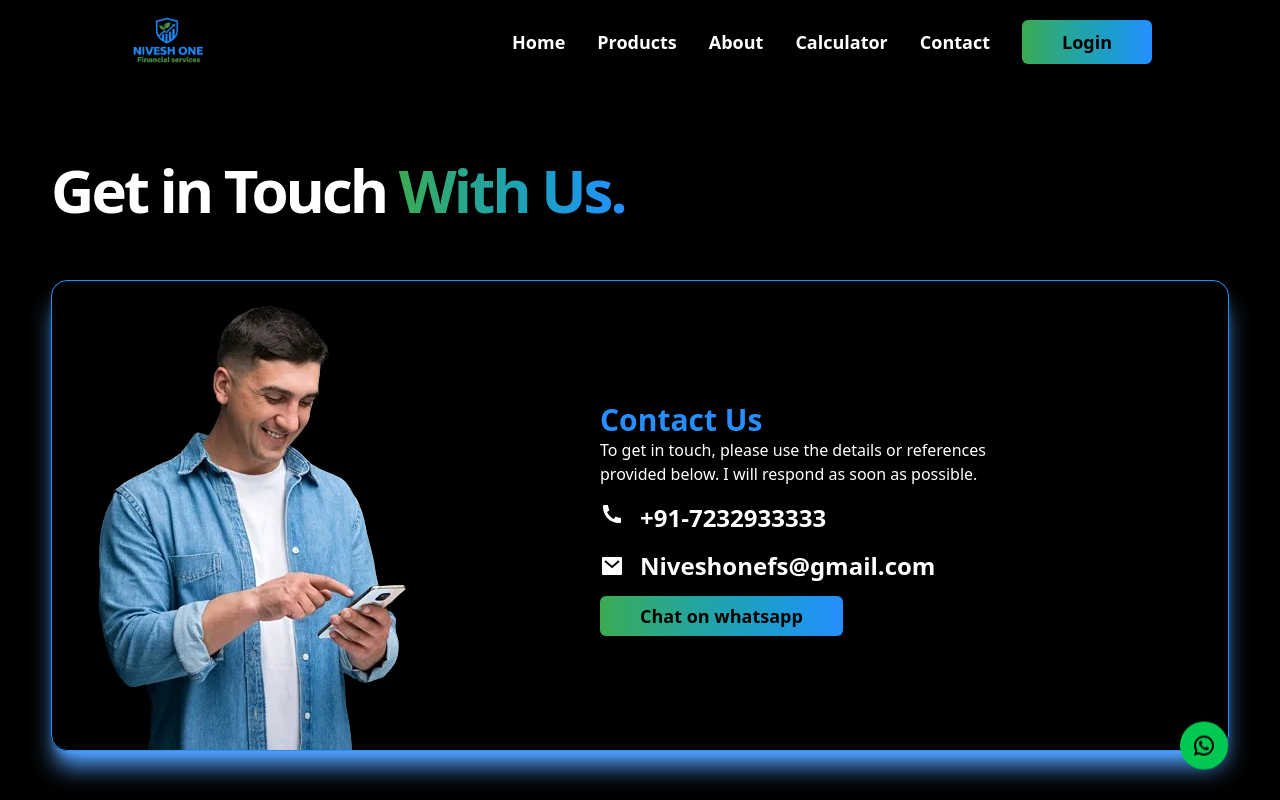
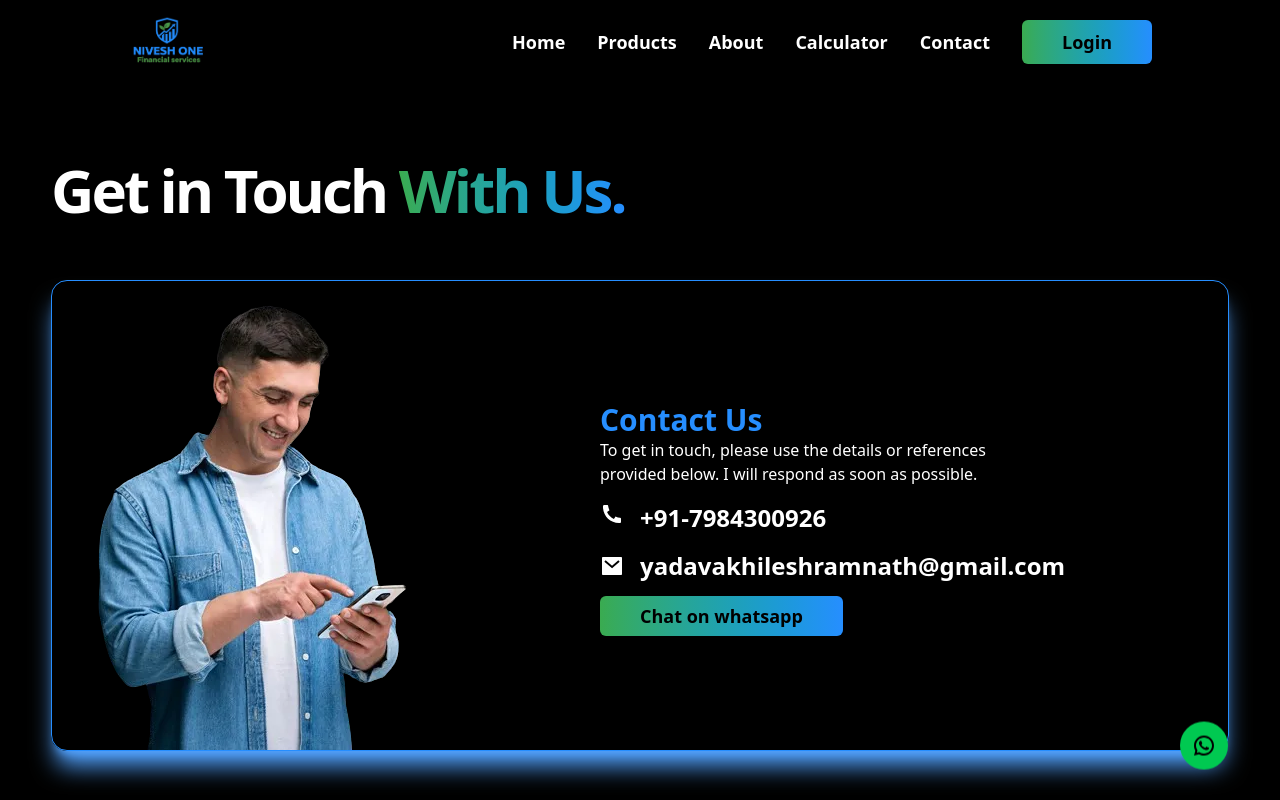
Before and after one commit to CodeByAkhilesh/Niveshone, a React (Vite) app: page /contact in a window 1280 px wide. Shown: the top 800 px of the page. Built offline with nearby package versions, Linux system fonts and the light colour scheme.

Commit message:
update: replace dummy contact information with original details

```diff
--- a/src/components/ui/WhatsappIcon.jsx
+++ b/src/components/ui/WhatsappIcon.jsx
@@ -4,7 +4,7 @@ import { RiWhatsappLine } from "@remixicon/react";
 const WhatsappIcon = () => {
   return (
     <a
-      href="https://wa.me/+917984300926"
+      href="https://wa.me/917984300926?text=Hi%20Nivesh%20One"
       target="_blank"
       className="whatsappIcon bg-green-500 w-12 h-12 flex items-center justify-center rounded-full fixed bottom-6 right-10 md:right-13 lg:right-13 hover:scale-110 transition z-40"
     >
--- a/src/pages/Products.jsx
+++ b/src/pages/Products.jsx
@@ -64,7 +64,7 @@ function Products() {
               />{" "}
               <Button
                 btnName={"Chat On Whatsapp"}
-                to={"https://wa.me/917984300929?text=Hi%20Mutual%20Fund"}
+                to={"https://wa.me/917984300926?text=Hi%20Nivesh%20One"}
                 target={"_blank"}
               />
             </div>
--- a/src/pages/contact/Contact.jsx
+++ b/src/pages/contact/Contact.jsx
@@ -35,7 +35,7 @@ const Contact = () => {
           <header className="pt-30 md:pt-40 md:px-10 lg:px-0">
             <SectionTitle title={"Get in Touch"} gradientTitle={"With Us."} />
           </header>
-          <figure className="w-full md:w-140 lg:w-full text-white rounded-2xl md:overflow-hidden flex flex-col lg:flex-row items-center justify-between mb-20 xl:mb-0 mx-auto border border-[#268eff] shadow-xl shadow-blue-400">
+          <figure className="w-full md:w-140 lg:w-full h-181.75 md:h-192 lg:h-117.75 text-white rounded-2xl md:overflow-hidden flex flex-col lg:flex-row items-center justify-between mb-20 xl:mb-0 mx-auto border border-[#268eff] shadow-xl shadow-blue-400">
             {/* Contect Us Visual Image  */}
             <img
               src={contectUsImg}
@@ -54,18 +54,18 @@ const Contact = () => {
                 <span>
                   <RiPhoneFill /> {/* Phone Icon  */}
                 </span>
-                +91-7232933333
+                +91-7984300926
               </h4>
               <h4 className="text-xl md:text-2xl font-bold pt-4 flex items-center gap-4">
                 <span>
                   <RiMailFill /> {/* Mail Icon  */}
                 </span>
-                Niveshonefs@gmail.com
+                yadavakhileshramnath@gmail.com
               </h4>
               <div className="pt-5 mx-auto lg:mx-0">
                 <Button
                   btnName={"Chat on whatsapp"}
-                  to={"https://wa.me/917984300929?text=Hi%20Mutual%20Fund"}
+                  to={"https://wa.me/917984300926?text=Hi%20Nivesh%20One"}
                   target={"_blank"}
                 />
               </div>
```
Also changed, not shown: src/routes/AppRoutes.jsx (+7 -9 lines).
